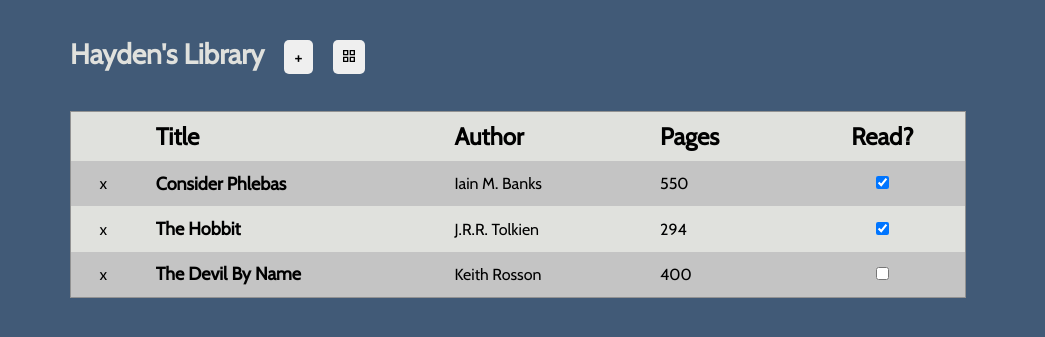
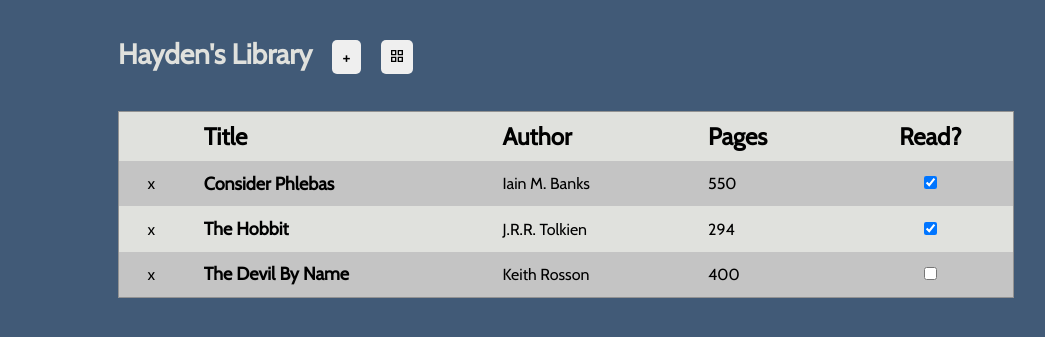
Before and after one commit to HaydenDingman/odin-book-tracker, a plain HTML site: page index.html in a window 1280 px wide. Shown: the part 107-444 px from the top of the page, without its empty margins (10-1055 px from the left). Drawn offline with nearby package versions, Linux system fonts and the light colour scheme.

Commit message:
Add button to remove cards and adjust left-spacing

```diff
--- a/book-tracker.css
+++ b/book-tracker.css
@@ -48,7 +48,7 @@ main {
     width: 20vw;
     justify-content: start;
     align-items: baseline;
-    padding-left: 80px;
+    padding-left: 10vw;
 }
 
 .library-header {
@@ -90,7 +90,7 @@ main {
 }
 
 .new-book-form {
-    padding: 20px 80px;
+    padding: 20px 15vw;
     width: 70vw;
 
     display: grid;
@@ -121,25 +121,35 @@ form select {
 
 .library-container {
     padding-top: 20px;
-    padding-left: 80px;
+    padding-left: 10vw;
 }
 
 .card-grid {
     display: grid;
-    grid-template-columns: 1fr 1fr 1fr;
+    grid-template-columns: 1fr 1fr 1fr 1fr;
     gap: 20px;
+    width:80vw;
 }
 
 .book-card {
-    display:grid;
     background-color: var(--light-background);
     border-left: 10px solid #5f85b0;
     border-radius: 10px;
     padding: 20px;
+
+    display:grid;
+    grid-template-columns: min-content auto;
+    gap:10px;
 }
 
-.book-card p {
+.card-grid .title {
+    grid-column: 1 / -1;
+    font-size:1.5rem;
+}
 
+.card-grid .remove-button {
+    grid-column: 1 / -1;
+    justify-self: end;
 }
 
 
@@ -177,8 +187,9 @@ th {
 }
 
 .remove-column {
-    display: grid;
-    place-content: center;
+    display: flex;
+    align-items: center;
+    justify-content:center;
 
     margin: 0;
     padding: 10px 0px;
--- a/book-tracker.js
+++ b/book-tracker.js
@@ -21,6 +21,7 @@ const content = document.querySelector(".library-container")
 function displayLibrary() {
     myLibrary.sort((a, b) => (a.author.localeCompare(b.author)));
     let itemNumber = 0;
+    content.innerHTML = "";
 
     if (displayStyle === "list") {
 
@@ -54,10 +55,28 @@ function displayLibrary() {
             newCard.dataset.index = itemNumber;
             newCard.classList.add("book-card");
 
+            newCard.appendChild(associateRemoveButton(newCard, itemNumber));
+
             for (const prop in book) {
+                if (prop != "title") {
+                    const propLabel = document.createElement("p");
+                    if (prop === "author") {
+                        propLabel.textContent = "By: ";
+                    } else if (prop === "pages") {
+                        propLabel.textContent = "Pages: ";
+                    } else if (prop === "isRead") {
+                        propLabel.textContent = "Read: ";
+                    }
+                    newCard.appendChild(propLabel);
+                }
+
                 const newGraf = document.createElement("p");
-                newGraf.textContent = `${book[prop]}`;
-                newGraf.classList.add(`${prop}`);
+                if (typeof book[prop] === "boolean") {
+                    newGraf.appendChild(createCheckbox(book, prop));
+                } else {
+                    newGraf.textContent = `${book[prop]}`;
+                    newGraf.classList.add(`${prop}`)
+                }
                 newCard.appendChild(newGraf);
             }
 
@@ -68,13 +87,12 @@ function displayLibrary() {
 
 }
 
-function associateRemoveButton(newRow, itemNumber) {
+function associateRemoveButton(toRemove, itemNumber) {
     const removeButton = document.createElement("button");
     removeButton.textContent = "x";
     removeButton.classList.add("remove-button");
 
     removeButton.addEventListener("click", (e) => {
-        newRow.remove();
         myLibrary.splice(itemNumber, 1);
         displayLibrary();
     })
@@ -86,7 +104,8 @@ function createCell(book, prop, itemNumber) {
     const newCell = document.createElement("td");
 
     if (typeof book[prop] === "boolean") {
-        createCheckbox(book, prop, newCell, itemNumber);
+        newCell.classList.add("isRead");
+        newCell.appendChild(createCheckbox(book, prop));
     } else {
         newCell.textContent = `${book[prop]}`;
         newCell.classList.add(`${prop}`)
@@ -94,8 +113,7 @@ function createCell(book, prop, itemNumber) {
     return newCell;
 }
 
-function createCheckbox(book, prop, newCell, itemNumber) {
-    newCell.classList.add("isRead");
+function createCheckbox(book, prop) {
     const checkbox = document.createElement("input");
     checkbox.type = "checkbox";
     checkbox.addEventListener("change", () => {
@@ -110,7 +128,8 @@ function createCheckbox(book, prop, newCell, itemNumber) {
     if (book[prop] === true) {
         checkbox.checked = true;
     }
-    newCell.appendChild(checkbox);
+
+    return checkbox;
 }
 
 const newBookButton = document.querySelector(".new-book-button");
```
